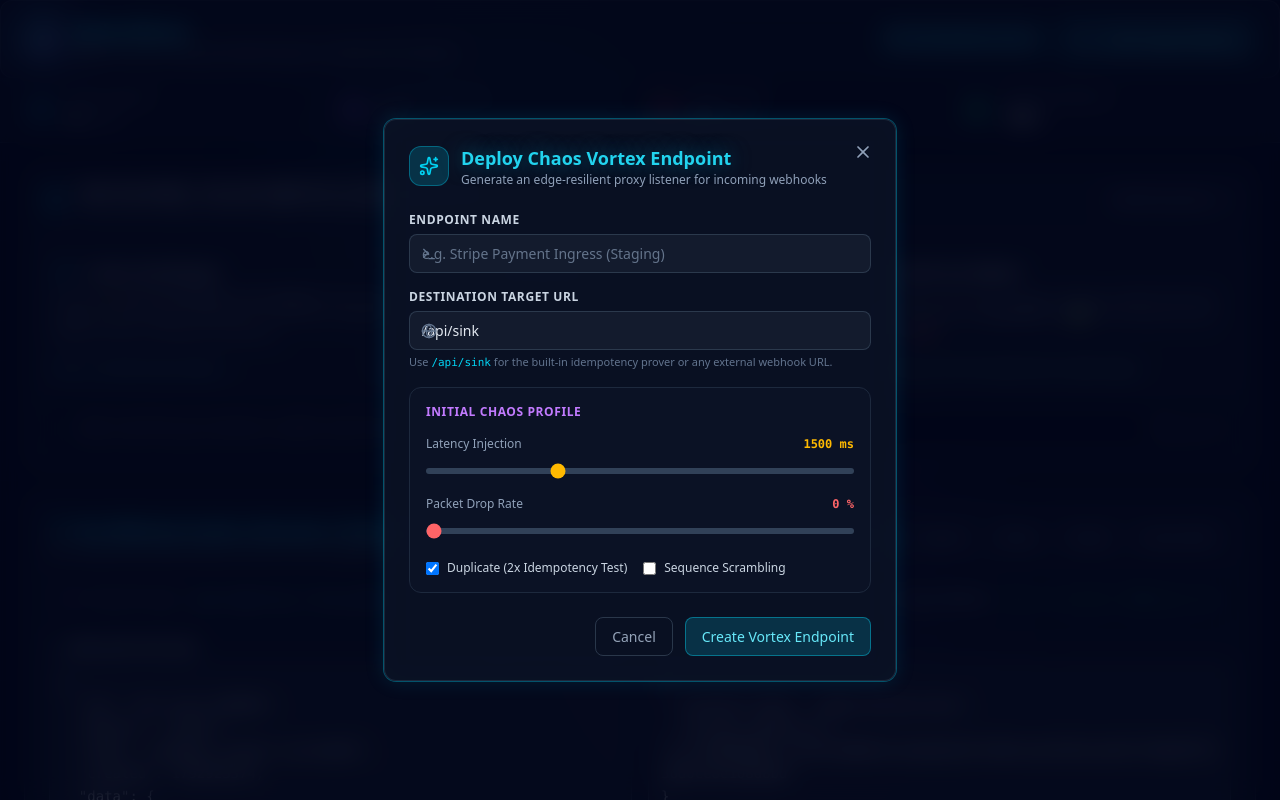
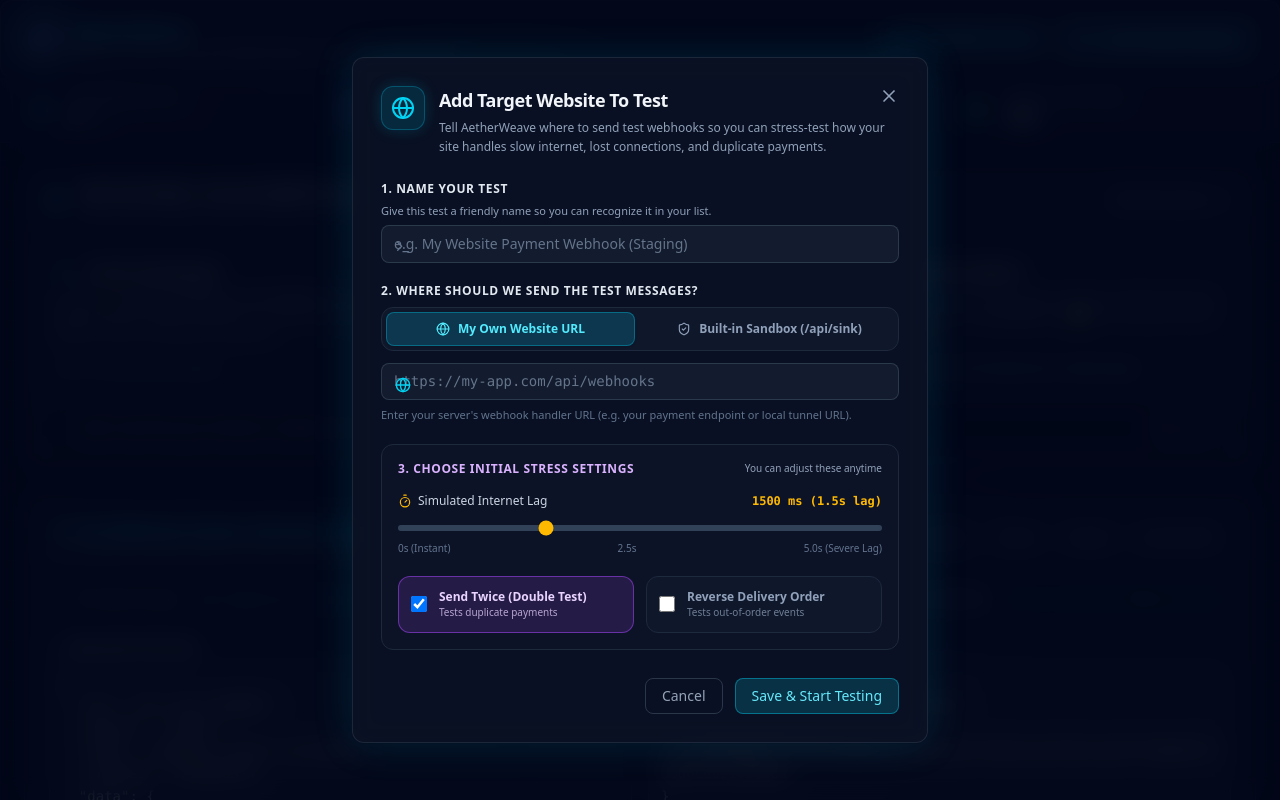
Before and after one commit to ademikelz19-hub/AetherWeave, a Next.js app: page / in a window 1280 px wide. Both pictures are taken after a click on the button "+ Add Target Website". Shown: the top 800 px of the page. Built offline with nearby package versions, Linux system fonts and the light colour scheme; no server answers.

Commit message:
refactor(ux): polish plain-English modal, endpoint badges, and live test status

```diff
--- a/components/CreateEndpointModal.tsx
+++ b/components/CreateEndpointModal.tsx
@@ -2,7 +2,7 @@
 
 import { useState } from "react";
 import { WebhookEndpointRow } from "@/lib/types";
-import { X, Sparkles, Globe, Terminal } from "lucide-react";
+import { X, Globe, Terminal, ShieldCheck, Timer, AlertCircle, CheckCircle2 } from "lucide-react";
 
 interface Props {
   onClose: () => void;
@@ -11,7 +11,8 @@
 
 export function CreateEndpointModal({ onClose, onCreated }: Props) {
   const [name, setName] = useState("");
-  const [targetUrl, setTargetUrl] = useState("/api/sink");
+  const [targetMode, setTargetMode] = useState<"custom" | "sandbox">("custom");
+  const [targetUrl, setTargetUrl] = useState("");
   const [latencyMs, setLatencyMs] = useState(1500);
   const [dropProb, setDropProb] = useState(0);
   const [duplicate, setDuplicate] = useState(true);
@@ -22,20 +23,26 @@
   const handleSubmit = async (e: React.FormEvent) => {
     e.preventDefault();
     if (!name.trim()) {
-      setError("Endpoint name is required");
+      setError("Please give your test a name (e.g. My Website Payment Webhook).");
       return;
     }
 
-    // Resolve relative URL to current origin if needed
-    let resolvedUrl = targetUrl.trim();
-    if (resolvedUrl.startsWith("/")) {
+    let finalTarget = targetMode === "sandbox" ? "/api/sink" : targetUrl.trim();
+
+    if (!finalTarget) {
+      setError("Please enter your website's webhook URL, or choose the Built-in Testing Sandbox.");
+      return;
+    }
+
+    // Resolve relative URL to origin if needed
+    if (finalTarget.startsWith("/")) {
       const origin = typeof window !== "undefined" ? window.location.origin : "http://localhost:3000";
-      resolvedUrl = `${origin}${resolvedUrl}`;
+      finalTarget = `${origin}${finalTarget}`;
     } else {
       try {
-        new URL(resolvedUrl);
+        new URL(finalTarget);
       } catch {
-        setError("Please provide a valid destination URL (e.g. https://api.my-app.com/webhooks or /api/sink)");
+        setError("Invalid URL format. Please include http:// or https:// (e.g. https://my-website.com/api/webhooks).");
         return;
       }
     }
@@ -49,7 +56,7 @@
         headers: { "Content-Type": "application/json" },
         body: JSON.stringify({
           name: name.trim(),
-          targetUrl: resolvedUrl,
+          targetUrl: finalTarget,
           chaosProfile: {
             latencyMs: Number(latencyMs),
             dropProb: Number(dropProb),
@@ -61,95 +68,155 @@
 
       if (!res.ok) {
         const data = await res.json();
-        throw new Error(data.error || "Failed to create endpoint");
+        throw new Error(data.error || "Failed to create endpoint.");
       }
 
       const created = await res.json();
       onCreated(created);
     } catch (err: unknown) {
-      setError(err instanceof Error ? err.message : "An unexpected error occurred");
+      setError(err instanceof Error ? err.message : "An unexpected error occurred.");
     } finally {
       setLoading(false);
     }
   };
 
   return (
-    <div className="fixed inset-0 z-50 flex items-center justify-center p-4 bg-slate-950/80 backdrop-blur-md">
-      <div className="glass-panel w-full max-w-lg p-6 relative border-cyan-500/30 neon-border-cyan animate-in fade-in zoom-in-95 duration-200">
+    <div className="fixed inset-0 z-50 flex items-center justify-center p-4 bg-slate-950/85 backdrop-blur-md animate-in fade-in duration-150">
+      <div className="glass-panel w-full max-w-xl p-6 sm:p-7 relative border-cyan-500/30 shadow-[0_0_40px_rgba(6,182,212,0.15)] rounded-2xl animate-in zoom-in-95 duration-200 max-h-[90vh] overflow-y-auto">
+        {/* Close button */}
         <button
           onClick={onClose}
-          className="absolute top-4 right-4 p-1.5 rounded-lg text-slate-400 hover:text-slate-100 hover:bg-slate-800/60 transition-colors"
+          className="absolute top-5 right-5 p-2 rounded-xl text-slate-400 hover:text-white hover:bg-slate-800 transition-colors"
+          title="Close"
         >
           <X className="w-5 h-5" />
         </button>
 
-        <div className="flex items-center gap-3 mb-6">
-          <div className="w-10 h-10 rounded-xl bg-cyan-500/20 border border-cyan-500/40 flex items-center justify-center text-cyan-400">
-            <Sparkles className="w-5 h-5" />
+        {/* Modal Header */}
+        <div className="flex items-start gap-3.5 mb-6">
+          <div className="w-11 h-11 rounded-xl bg-cyan-500/15 border border-cyan-500/30 flex items-center justify-center text-cyan-400 flex-shrink-0 shadow-[0_0_15px_rgba(6,182,212,0.2)]">
+            <Globe className="w-6 h-6" />
           </div>
           <div>
-            <h2 className="text-lg font-bold font-space neon-text-cyan">
-              Deploy Chaos Vortex Endpoint
+            <h2 className="text-lg font-bold font-space text-slate-100 tracking-tight">
+              Add Target Website To Test
             </h2>
-            <p className="text-xs text-slate-400">
-              Generate an edge-resilient proxy listener for incoming webhooks
+            <p className="text-xs text-slate-400 mt-1 leading-relaxed">
+              Tell AetherWeave where to send test webhooks so you can stress-test how your site handles slow internet, lost connections, and duplicate payments.
             </p>
           </div>
         </div>
 
         {error && (
-          <div className="mb-4 p-3 rounded-lg bg-red-500/10 border border-red-500/30 text-red-300 text-xs">
-            {error}
+          <div className="mb-5 p-3.5 rounded-xl bg-red-500/10 border border-red-500/30 text-red-300 text-xs flex items-center gap-2.5">
+            <AlertCircle className="w-4 h-4 flex-shrink-0" />
+            <span>{error}</span>
           </div>
         )}
 
-        <form onSubmit={handleSubmit} className="space-y-4">
-          <div>
-            <label className="block text-xs font-semibold text-slate-300 uppercase tracking-wider mb-1.5">
-              Endpoint Name
+        <form onSubmit={handleSubmit} className="space-y-5">
+          {/* Step 1: Name */}
+          <div className="space-y-1.5">
+            <label className="block text-xs font-bold text-slate-200 uppercase tracking-wider">
+              1. Name Your Test
             </label>
+            <p className="text-[11px] text-slate-400">
+              Give this test a friendly name so you can recognize it in your list.
+            </p>
             <div className="relative">
-              <Terminal className="w-4 h-4 text-slate-500 absolute left-3 top-3" />
+              <Terminal className="w-4 h-4 text-slate-500 absolute left-3.5 top-3.5" />
               <input
                 type="text"
-                placeholder="e.g. Stripe Payment Ingress (Staging)"
+                placeholder="e.g. My Website Payment Webhook (Staging)"
                 value={name}
                 onChange={(e) => setName(e.target.value)}
-                className="input-field pl-9"
+                className="input-field pl-10 text-sm font-medium"
                 required
               />
             </div>
           </div>
 
-          <div>
-            <label className="block text-xs font-semibold text-slate-300 uppercase tracking-wider mb-1.5">
-              Destination Target URL
+          {/* Step 2: Target Destination Mode */}
+          <div className="space-y-2">
+            <label className="block text-xs font-bold text-slate-200 uppercase tracking-wider">
+              2. Where Should We Send The Test Messages?
             </label>
+
+            {/* Mode Selector Tabs */}
+            <div className="grid grid-cols-2 gap-2.5 p-1 rounded-xl bg-slate-900 border border-slate-800">
+              <button
+                type="button"
+                onClick={() => setTargetMode("custom")}
+                className={`py-2 px-3 rounded-lg text-xs font-semibold flex items-center justify-center gap-2 transition-all ${
+                  targetMode === "custom"
+                    ? "bg-cyan-500/20 text-cyan-300 border border-cyan-500/40 shadow-sm"
+                    : "text-slate-400 hover:text-slate-200"
+                }`}
+              >
+                <Globe className="w-3.5 h-3.5" />
+                My Own Website URL
+              </button>
+              <button
+                type="button"
+                onClick={() => setTargetMode("sandbox")}
+                className={`py-2 px-3 rounded-lg text-xs font-semibold flex items-center justify-center gap-2 transition-all ${
+                  targetMode === "sandbox"
+                    ? "bg-emerald-500/20 text-emerald-300 border border-emerald-500/40 shadow-sm"
+                    : "text-slate-400 hover:text-slate-200"
+                }`}
+              >
+                <ShieldCheck className="w-3.5 h-3.5" />
+                Built-in Sandbox (/api/sink)
+              </button>
+            </div>
+
+            {targetMode === "custom" ? (
+              <div className="space-y-1.5 pt-1">
                 <div className="relative">
-              <Globe className="w-4 h-4 text-slate-500 absolute left-3 top-3" />
+                  <Globe className="w-4 h-4 text-cyan-400 absolute left-3.5 top-3.5" />
                   <input
-                type="text"
-                placeholder="/api/sink or https://api.myapp.com/webhooks"
+                    type="url"
+                    placeholder="https://my-app.com/api/webhooks"
                     value={targetUrl}
                     onChange={(e) => setTargetUrl(e.target.value)}
-                className="input-field pl-9"
+                    className="input-field pl-10 font-mono text-xs text-cyan-300 placeholder:text-slate-600"
                     required
                   />
                 </div>
-            <p className="text-[11px] text-slate-500 mt-1">
-              Use <code className="text-cyan-400">/api/sink</code> for the built-in idempotency prover or any external webhook URL.
+                <p className="text-[11px] text-slate-500 leading-relaxed">
+                  Enter your server&apos;s webhook handler URL (e.g. your payment endpoint or local tunnel URL).
                 </p>
               </div>
+            ) : (
+              <div className="p-3.5 rounded-xl bg-emerald-950/20 border border-emerald-500/30 text-xs text-emerald-300/90 flex items-start gap-2.5">
+                <CheckCircle2 className="w-4 h-4 text-emerald-400 flex-shrink-0 mt-0.5" />
+                <div className="space-y-1 text-[11px] leading-relaxed">
+                  <span className="font-bold text-emerald-300">Using Built-in Testing Sandbox:</span>
+                  <p>
+                    Test messages will be forwarded to AetherWeave&apos;s built-in target sink, proving duplicate protection and signature validation without needing an external server.
+                  </p>
+                </div>
+              </div>
+            )}
+          </div>
 
-          <div className="p-4 rounded-xl bg-slate-900/40 border border-slate-800 space-y-4">
-            <h3 className="text-xs font-semibold text-purple-400 uppercase tracking-wider">
-              Initial Chaos Profile
-            </h3>
+          {/* Step 3: Stress Test Controls */}
+          <div className="p-4 rounded-xl bg-slate-900/60 border border-slate-800 space-y-4">
+            <div className="flex items-center justify-between">
+              <span className="text-xs font-bold text-purple-300 uppercase tracking-wider">
+                3. Choose Initial Stress Settings
+              </span>
+              <span className="text-[10px] text-slate-400">You can adjust these anytime</span>
+            </div>
 
+            {/* Delay Slider */}
             <div>
               <div className="flex justify-between text-xs mb-1">
-                <span className="text-slate-400">Latency Injection</span>
-                <span className="text-amber-400 font-mono font-bold">{latencyMs} ms</span>
+                <span className="text-slate-300 flex items-center gap-1.5">
+                  <Timer className="w-3.5 h-3.5 text-amber-400" />
+                  Simulated Internet Lag
+                </span>
+                <span className="text-amber-400 font-mono font-bold">{latencyMs} ms ({latencyMs === 0 ? "Instant" : `${(latencyMs / 1000).toFixed(1)}s lag`})</span>
               </div>
               <input
                 type="range"
@@ -160,62 +227,70 @@
                 onChange={(e) => setLatencyMs(Number(e.target.value))}
                 className="w-full h-1.5 appearance-none rounded-full bg-slate-700 cursor-pointer accent-amber-400"
               />
+              <div className="flex justify-between text-[10px] text-slate-500 mt-1">
+                <span>0s (Instant)</span>
+                <span>2.5s</span>
+                <span>5.0s (Severe Lag)</span>
+              </div>
             </div>
 
-            <div>
-              <div className="flex justify-between text-xs mb-1">
-                <span className="text-slate-400">Packet Drop Rate</span>
-                <span className="text-red-400 font-mono font-bold">{Math.round(dropProb * 100)} %</span>
-              </div>
-              <input
-                type="range"
-                min="0"
-                max="1"
-                step="0.05"
-                value={dropProb}
-                onChange={(e) => setDropProb(Number(e.target.value))}
-                className="w-full h-1.5 appearance-none rounded-full bg-slate-700 cursor-pointer accent-red-400"
-              />
-            </div>
-
-            <div className="flex gap-4 pt-1">
-              <label className="flex items-center gap-2 cursor-pointer text-xs text-slate-300">
+            {/* Duplicate & Drop Toggles */}
+            <div className="grid grid-cols-1 sm:grid-cols-2 gap-3 pt-1">
+              <label className={`p-3 rounded-xl border flex items-center gap-3 cursor-pointer transition-all ${
+                duplicate ? "bg-purple-500/15 border-purple-500/50 text-purple-200" : "bg-slate-900 border-slate-800 text-slate-400"
+              }`}>
                 <input
                   type="checkbox"
                   checked={duplicate}
                   onChange={(e) => setDuplicate(e.target.checked)}
-                  className="rounded bg-slate-800 border-slate-700 text-purple-500 focus:ring-0"
+                  className="rounded bg-slate-800 border-slate-700 text-purple-500 focus:ring-0 w-4 h-4"
                 />
-                Duplicate (2x Idempotency Test)
+                <div className="text-left">
+                  <div className="text-xs font-bold">Send Twice (Double Test)</div>
+                  <div className="text-[10px] opacity-75">Tests duplicate payments</div>
+                </div>
               </label>
 
-              <label className="flex items-center gap-2 cursor-pointer text-xs text-slate-300">
+              <label className={`p-3 rounded-xl border flex items-center gap-3 cursor-pointer transition-all ${
+                scramble ? "bg-orange-500/15 border-orange-500/50 text-orange-200" : "bg-slate-900 border-slate-800 text-slate-400"
+              }`}>
                 <input
                   type="checkbox"
                   checked={scramble}
                   onChange={(e) => setScramble(e.target.checked)}
-                  className="rounded bg-slate-800 border-slate-700 text-orange-500 focus:ring-0"
+                  className="rounded bg-slate-800 border-slate-700 text-orange-500 focus:ring-0 w-4 h-4"
                 />
-                Sequence Scrambling
+                <div className="text-left">
+                  <div className="text-xs font-bold">Reverse Delivery Order</div>
+                  <div className="text-[10px] opacity-75">Tests out-of-order events</div>
+                </div>
               </label>
             </div>
           </div>
 
+          {/* Action Buttons */}
           <div className="flex justify-end gap-3 pt-2">
             <button
               type="button"
               onClick={onClose}
-              className="btn-ghost"
+              className="btn-ghost text-xs px-4 py-2"
               disabled={loading}
             >
               Cancel
             </button>
             <button
               type="submit"
-              className="btn-primary"
+              className="btn-primary text-xs px-6 py-2.5 flex items-center gap-2"
               disabled={loading}
             >
-              {loading ? "Initializing..." : "Create Vortex Endpoint"}
+              {loading ? (
+                <>
+                  <div className="w-3.5 h-3.5 border-2 border-white/30 border-t-white rounded-full animate-spin" />
+                  <span>Connecting...</span>
+                </>
+              ) : (
+                <span>Save &amp; Start Testing</span>
+              )}
             </button>
           </div>
         </form>
--- a/components/EndpointCard.tsx
+++ b/components/EndpointCard.tsx
@@ -103,14 +103,14 @@
               setShowConfig(!showConfig);
             }}
             className="p-1 rounded hover:bg-slate-700 text-slate-500 hover:text-purple-400 transition-colors"
-            title="Configure chaos"
+            title="Configure Stress Settings"
           >
             <Activity className="w-3.5 h-3.5" />
           </button>
           <button
             onClick={copyUrl}
             className="p-1 rounded hover:bg-slate-700 text-slate-500 hover:text-cyan-400 transition-colors"
-            title="Copy ingest URL"
+            title="Copy Testing Ingest URL"
           >
             {copied ? (
               <Check className="w-3.5 h-3.5 text-emerald-400" />
@@ -122,7 +122,7 @@
             onClick={handleDelete}
             disabled={deleting}
             className="p-1 rounded hover:bg-slate-700 text-slate-500 hover:text-red-400 transition-colors"
-            title="Delete endpoint"
+            title="Delete Target Website"
           >
             <Trash2 className="w-3.5 h-3.5" />
           </button>
@@ -140,22 +140,22 @@
         <div className="flex flex-wrap gap-1">
           {profile.latencyMs > 0 && (
             <span className="text-xs px-1.5 py-0.5 rounded bg-amber-500/10 text-amber-400 border border-amber-500/20">
-              +{profile.latencyMs}ms
+              +{profile.latencyMs}ms lag
             </span>
           )}
           {profile.dropProb > 0 && (
             <span className="text-xs px-1.5 py-0.5 rounded bg-red-500/10 text-red-400 border border-red-500/20">
-              drop {Math.round(profile.dropProb * 100)}%
+              Drops {Math.round(profile.dropProb * 100)}%
             </span>
           )}
           {profile.duplicate && (
             <span className="text-xs px-1.5 py-0.5 rounded bg-purple-500/10 text-purple-400 border border-purple-500/20">
-              2x dup
+              Sends Twice
             </span>
           )}
           {profile.scramble && (
             <span className="text-xs px-1.5 py-0.5 rounded bg-orange-500/10 text-orange-400 border border-orange-500/20">
-              scramble
+              Reversed Order
             </span>
           )}
         </div>
--- a/components/SinkMonitor.tsx
+++ b/components/SinkMonitor.tsx
@@ -56,7 +56,7 @@
         <div>
           <h3 className="text-base font-bold font-space text-emerald-400 flex items-center gap-2">
             <ShieldCheck className="w-5 h-5 text-emerald-400" />
-            Built-in Target &amp; Duplicate Safety Checker (/api/sink)
+            Built-in Safety Checker &amp; Duplicate Monitor (Sandbox)
           </h3>
           <p className="text-xs text-slate-400">
             Shows incoming test messages and verifies if duplicates were safely caught without double-crediting
--- a/components/StatsBar.tsx
+++ b/components/StatsBar.tsx
@@ -38,10 +38,10 @@
             <Activity className="w-4 h-4" />
           </div>
           <div>
-            <div className="text-xs text-slate-500">Total Ingested</div>
+            <div className="text-xs text-slate-400">Test Webhooks Sent</div>
             <div className="text-base font-bold font-space text-slate-200">
               {totalEvents}{" "}
-              <span className="text-xs font-normal text-slate-500">events</span>
+              <span className="text-xs font-normal text-slate-500">tests</span>
             </div>
           </div>
         </div>
@@ -51,10 +51,10 @@
             <Clock className="w-4 h-4" />
           </div>
           <div>
-            <div className="text-xs text-slate-500">Injected Delay Avg</div>
+            <div className="text-xs text-slate-400">Simulated Lag (Avg)</div>
             <div className="text-base font-bold font-space text-slate-200">
               {avgLatency}{" "}
-              <span className="text-xs font-normal text-slate-500">ms</span>
+              <span className="text-xs font-normal text-slate-500">ms delay</span>
             </div>
           </div>
         </div>
@@ -64,10 +64,10 @@
             <ShieldAlert className="w-4 h-4" />
           </div>
           <div>
-            <div className="text-xs text-slate-500">Chaos Drops</div>
+            <div className="text-xs text-slate-400">Lost Packets Simulated</div>
             <div className="text-base font-bold font-space text-slate-200">
               {droppedAttempts}{" "}
-              <span className="text-xs font-normal text-slate-500">dropped</span>
+              <span className="text-xs font-normal text-slate-500">lost</span>
             </div>
           </div>
         </div>
@@ -77,7 +77,7 @@
             <Cpu className="w-4 h-4" />
           </div>
           <div>
-            <div className="text-xs text-slate-500">Delivery Resilience</div>
+            <div className="text-xs text-slate-400">Delivery Success Rate</div>
             <div className="text-base font-bold font-space text-slate-200">
               {deliveryRate}
               <span className="text-xs font-normal text-slate-500">%</span>
```
Also changed, not shown: components/LiveWebhookSender.tsx (+26 -8 lines). Lines whose indentation alone changed are shown as unchanged.
